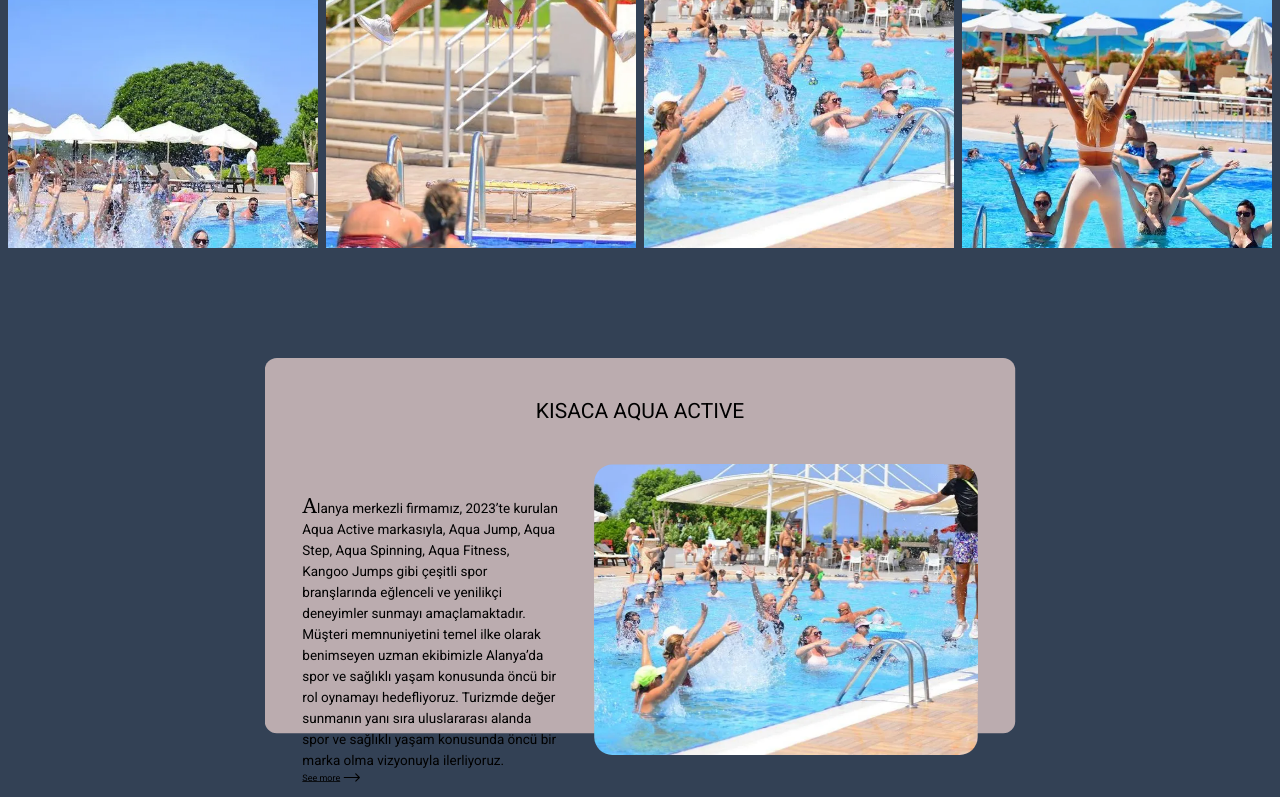
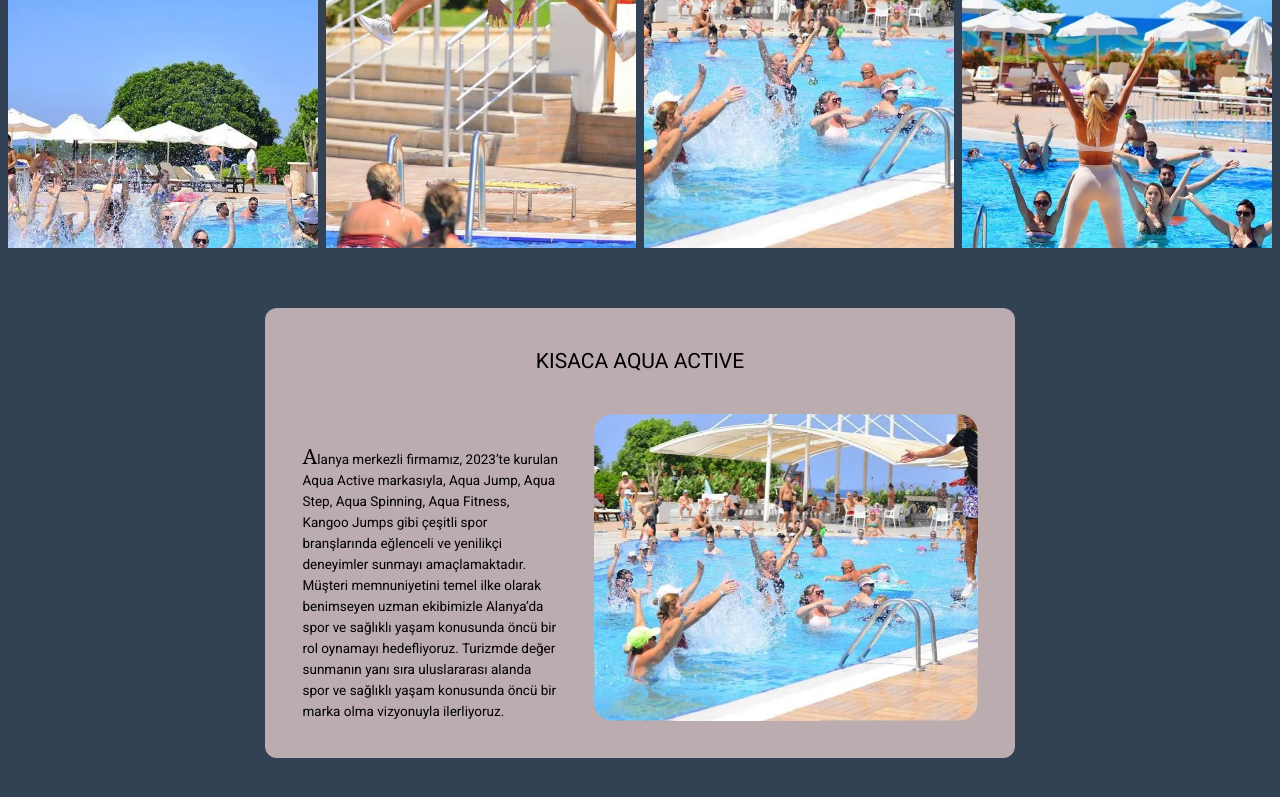
Before and after one commit to EmreeOzturk/kangoojump, a Next.js app: page / in a window 1280 px wide. Shown: the part 2000-2797 px from the top of the page. Built offline with nearby package versions, Linux system fonts and the light colour scheme.

Commit message:
Refactor Card component styles

```diff
--- a/app/components/Card.tsx
+++ b/app/components/Card.tsx
@@ -31,17 +31,12 @@ const Card: React.FC<CardProps> = (
     const scale = useTransform(progress, range, [1, targetScale]);
     return (
         <div ref={container} className='h-screen flex items-center justify-center sticky top-0'>
-            <motion.div style={{ backgroundColor: feature.color, scale, top: `calc(-5vh + ${i * 25}px)` }} className='flex flex-col relative -top-[25%] h-[500px] w-[1000px] rounded-2xl p-[50px] origin-top'>
+            <motion.div style={{ backgroundColor: feature.color, scale, top: `calc(-5vh + ${i * 25}px)` }} className='flex flex-col relative -top-[25%]  h-[600px] w-[1000px] rounded-2xl p-[50px] origin-top'>
                 <h2 className='text-center text-[28px]'>{feature.title}</h2>
                 <div className="flex h-full mt-[50px] gap-12">
                     <div className="w-[40%] relative top-[10%]">
                         <p className='text-lg first-letter:text-[28px] first-letter:font-serif'>{feature.description}</p>
-                        <span className='flex items-center gap-1'>
-                            <Link className='text-[12px] underline cursor-pointer' href="/" target="_blank">See more</Link>
-                            <svg width="22" height="12" viewBox="0 0 22 12" fill="none" xmlns="http://www.w3.org/2000/svg">
-                                <path d="M21.5303 6.53033C21.8232 6.23744 21.8232 5.76256 21.5303 5.46967L16.7574 0.696699C16.4645 0.403806 15.9896 0.403806 15.6967 0.696699C15.4038 0.989592 15.4038 1.46447 15.6967 1.75736L19.9393 6L15.6967 10.2426C15.4038 10.5355 15.4038 11.0104 15.6967 11.3033C15.9896 11.5962 16.4645 11.5962 16.7574 11.3033L21.5303 6.53033ZM0 6.75L21 6.75V5.25L0 5.25L0 6.75Z" fill="black" />
-                            </svg>
-                        </span>
+
                     </div>
 
                     <div className="relative w-[60%] h-full rounded-3xl overflow-hidden">
```
